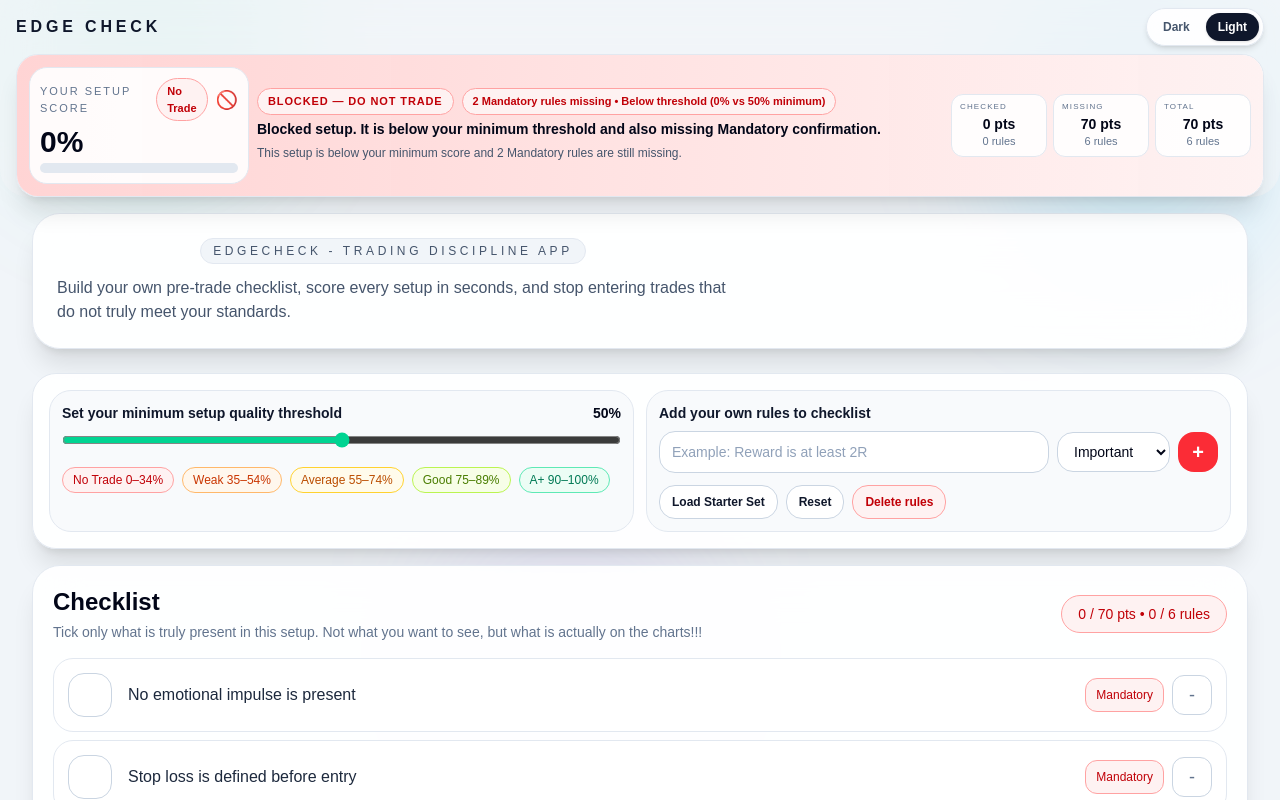
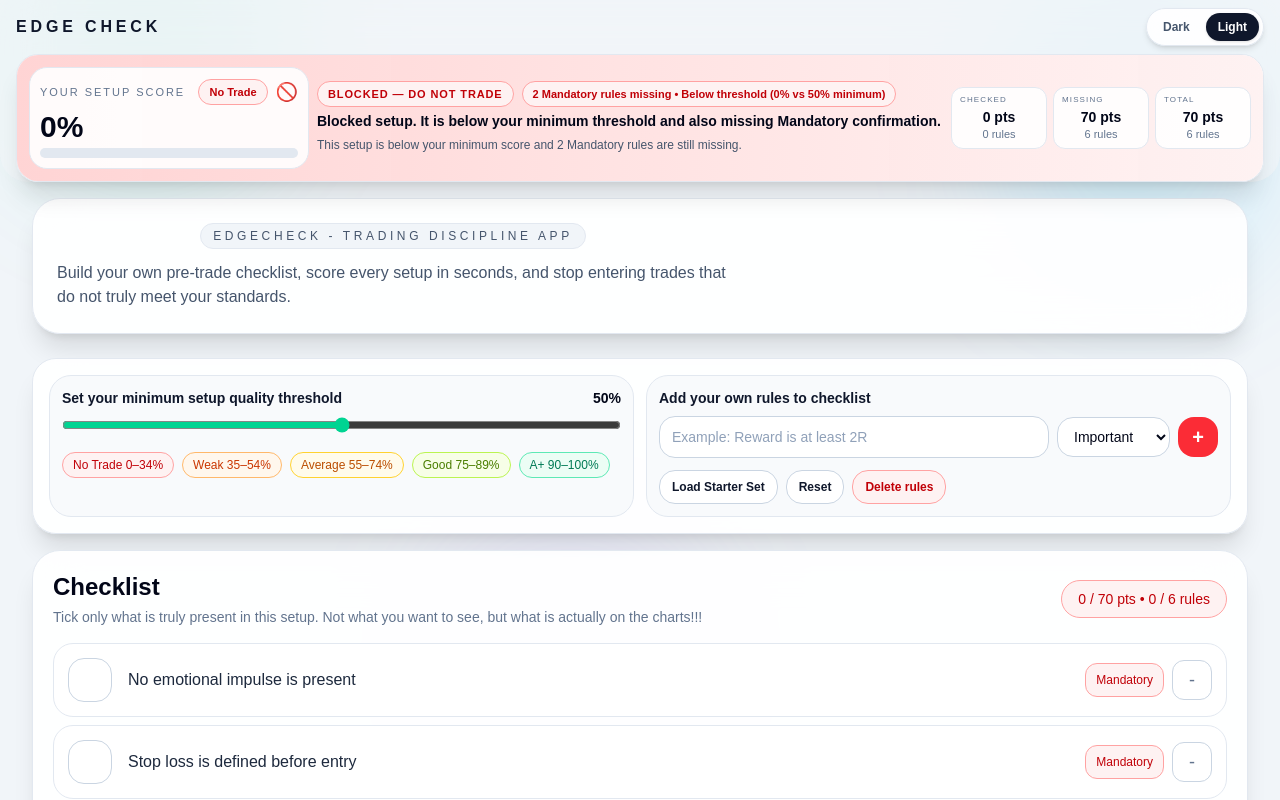
Before and after one commit to Johny-88/Trade-Meter, a Next.js app: page / in a window 1280 px wide. Shown: the top 800 px of the page. Built offline with nearby package versions, Linux system fonts and the light colour scheme.

Commit message:
Update page.tsx

```diff
--- a/app/page.tsx
+++ b/app/page.tsx
@@ -783,7 +783,7 @@ export default function Home() {
 
         <div className={`relative z-10 mx-auto max-w-7xl overflow-hidden rounded-[22px] ${ui.liveOuter}`}>
           <div className={`bg-gradient-to-r ${styles.soft} p-2.5 md:p-3`}>
-            <div className="grid gap-2 md:grid-cols-[220px_minmax(0,1fr)_auto] md:items-center">
+            <div className="grid gap-2 md:grid-cols-[260px_minmax(0,1fr)_auto] lg:grid-cols-[280px_minmax(0,1fr)_auto] md:items-center">
               <div className={`rounded-[18px] p-2.5 ${ui.scorePanel}`}>
                 <div className="mb-1.5 flex items-center justify-between gap-2">
                   <span className={`text-[10px] uppercase tracking-[0.18em] md:text-[11px] ${ui.muted}`}>
@@ -791,7 +791,7 @@ export default function Home() {
                   </span>
                   <div className="flex items-center gap-2">
                     <div
-                      className={`rounded-full border px-2.5 py-1 text-[10px] font-semibold md:text-[11px] ${scoreBandStyles.badge}`}
+                      className={`whitespace-nowrap rounded-full border px-2.5 py-1 text-[10px] font-semibold md:text-[11px] ${scoreBandStyles.badge}`}
                     >
                       {scoreBand.label}
                     </div>
```
